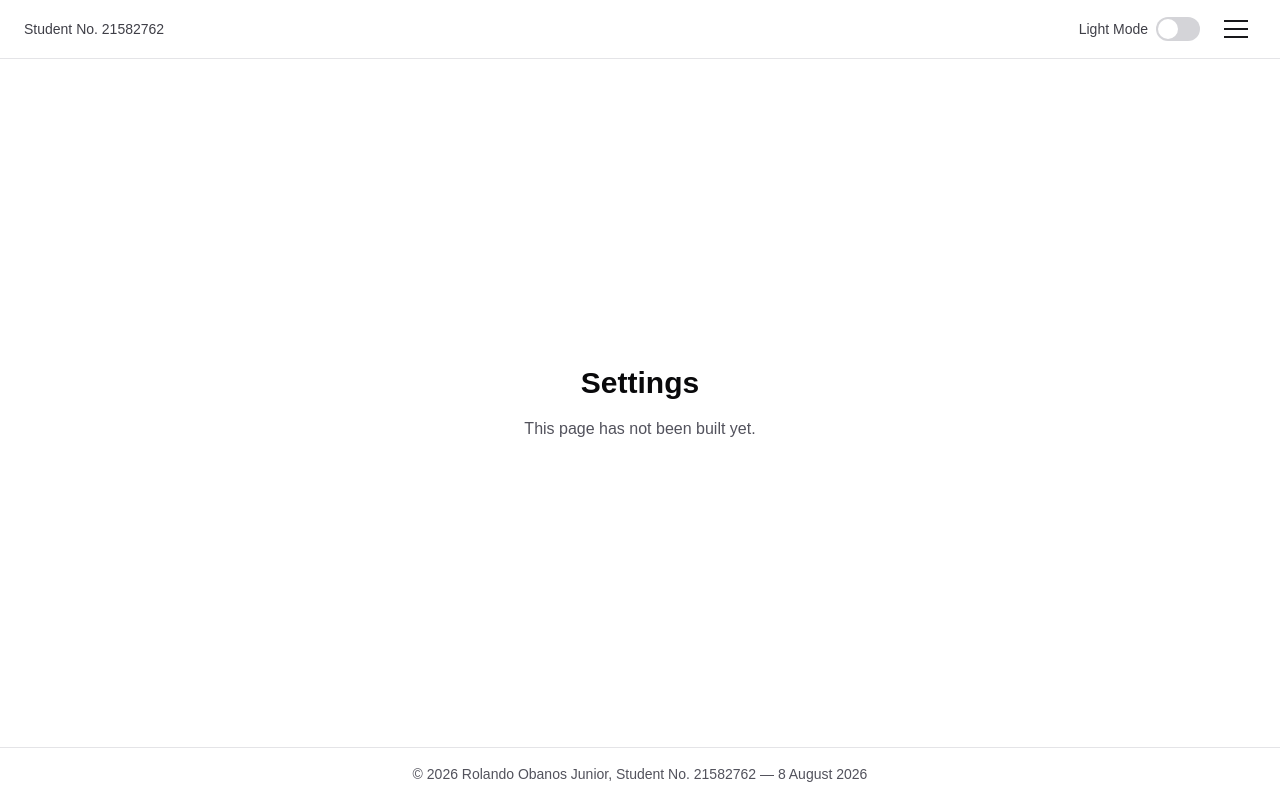
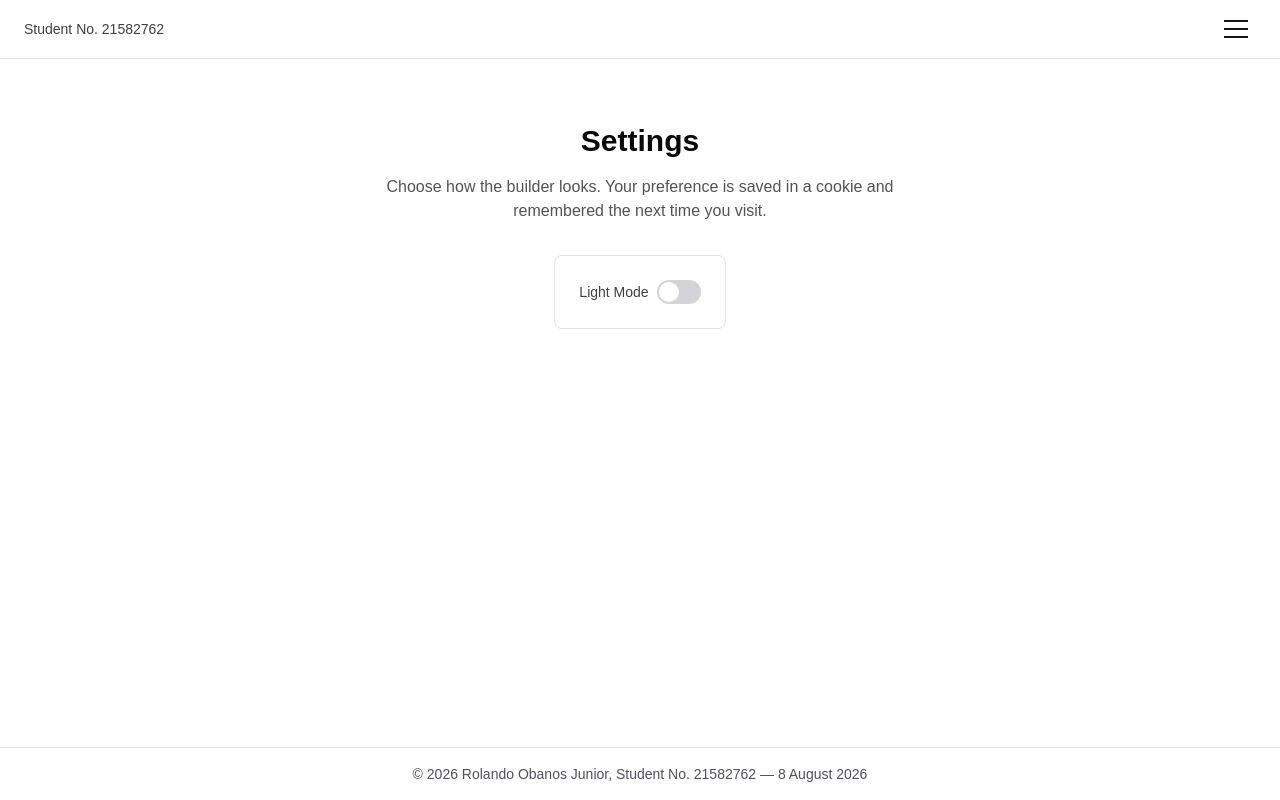
Before and after one commit to Rolando-ux/CSE3CWA_A1-A2, a Next.js app: page /settings in a window 1280 px wide. Built offline with nearby package versions, Linux system fonts and the light colour scheme.

Commit message:
Move theme toggle to Settings page and persist via cookie instead of localStorage

```diff
--- a/app/components/Header.tsx
+++ b/app/components/Header.tsx
@@ -4,7 +4,6 @@ import Link from "next/link";
 import { usePathname } from "next/navigation";
 import { useEffect, useState } from "react";
 import { LAST_TAB_COOKIE, NAV_LINKS, STUDENT_NUMBER } from "../nav-links";
-import ThemeToggle from "./ThemeToggle";
 
 const ONE_YEAR_IN_SECONDS = 60 * 60 * 24 * 365;
 
@@ -24,8 +23,6 @@ export default function Header() {
         </span>
 
         <div className="flex items-center gap-4">
-          <ThemeToggle />
-
           <button
             type="button"
             onClick={() => setIsMenuOpen((open) => !open)}
--- a/app/components/ThemeScript.tsx
+++ b/app/components/ThemeScript.tsx
@@ -1,7 +1,8 @@
 const THEME_INIT_SCRIPT = `
 (function () {
   try {
-    var stored = localStorage.getItem("theme");
+    var match = document.cookie.match(/(?:^|; )theme=([^;]*)/);
+    var stored = match ? decodeURIComponent(match[1]) : null;
     var isDark =
       stored === "dark" ||
       (stored !== "light" &&
--- a/app/components/ThemeToggle.tsx
+++ b/app/components/ThemeToggle.tsx
@@ -1,6 +1,9 @@
 "use client";
 
 import { useSyncExternalStore } from "react";
+import { THEME_COOKIE } from "../nav-links";
+
+const ONE_YEAR_IN_SECONDS = 60 * 60 * 24 * 365;
 
 function subscribe(callback: () => void) {
   const observer = new MutationObserver(callback);
@@ -25,7 +28,7 @@ export default function ThemeToggle() {
   function toggleTheme() {
     const next = !isDark;
     document.documentElement.classList.toggle("dark", next);
-    localStorage.setItem("theme", next ? "dark" : "light");
+    document.cookie = `${THEME_COOKIE}=${next ? "dark" : "light"}; path=/; max-age=${ONE_YEAR_IN_SECONDS}; samesite=lax`;
   }
 
   return (
--- a/app/nav-links.ts
+++ b/app/nav-links.ts
@@ -15,3 +15,4 @@ export const STUDENT_NAME = "Rolando Obanos Junior";
 export const STUDENT_NUMBER = "21582762";
 
 export const LAST_TAB_COOKIE = "lastTab";
+export const THEME_COOKIE = "theme";
--- a/app/settings/page.tsx
+++ b/app/settings/page.tsx
@@ -1,5 +1,19 @@
-import PlaceholderPage from "../components/PlaceholderPage";
+import ThemeToggle from "../components/ThemeToggle";
 
 export default function SettingsPage() {
-  return <PlaceholderPage title="Settings" />;
+  return (
+    <div className="flex flex-1 flex-col items-center px-6 py-16 text-center">
+      <h1 className="text-3xl font-semibold text-zinc-950 dark:text-zinc-50">
+        Settings
+      </h1>
+      <p className="mt-4 max-w-xl text-zinc-600 dark:text-zinc-400">
+        Choose how the builder looks. Your preference is saved in a cookie
+        and remembered the next time you visit.
+      </p>
+
+      <div className="mt-8 rounded-lg border border-zinc-200 p-6 dark:border-zinc-800">
+        <ThemeToggle />
+      </div>
+    </div>
+  );
 }
```
